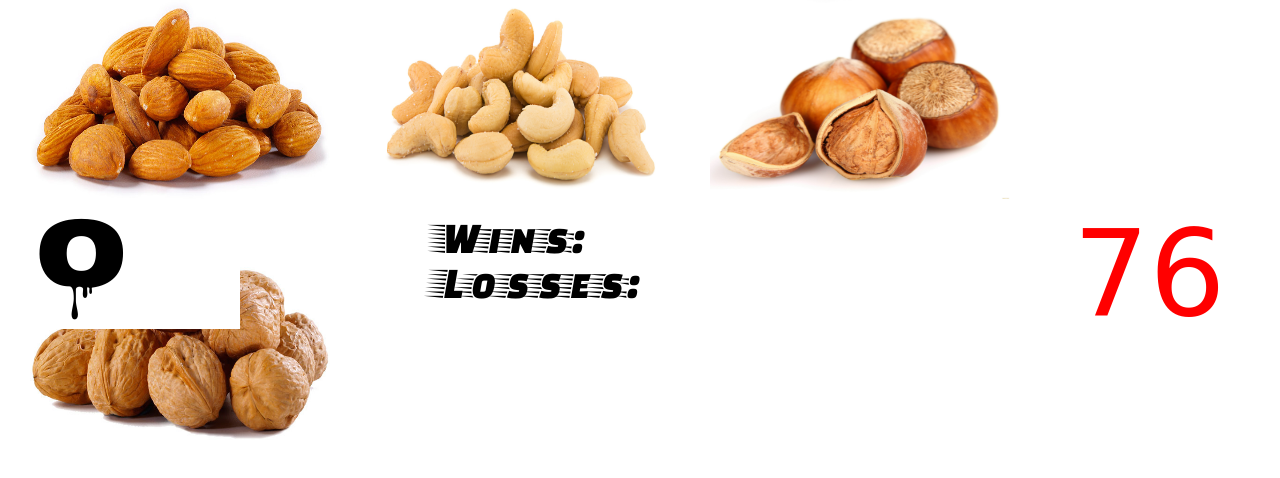
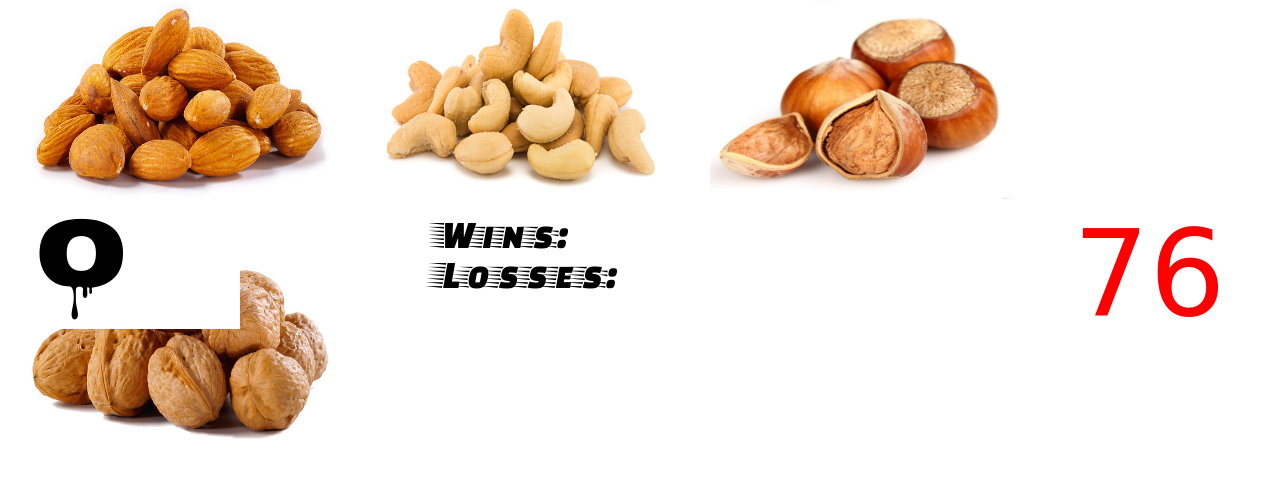
Before and after one commit to carly-rw/nut-collector-game, a PHP site: page / in a window 1280 px wide. Shown: the part 271-749 px from the top of the page. Run offline with PHP 8.4, Linux system fonts and the light colour scheme; some web fonts are replaced.

Commit message:
Minor tweaking of font size.

```diff
--- a/assets/css/style.css
+++ b/assets/css/style.css
@@ -72,7 +72,7 @@ img {
 	margin-left: 180px;
 	margin-top: 20px;
 	padding: 5px;
-	font-size: 45px;
+	font-size: 40px;
 	/*font-family: 'Monoton', cursive;*/
 	font-family: 'Faster One', cursive;
 }
```
